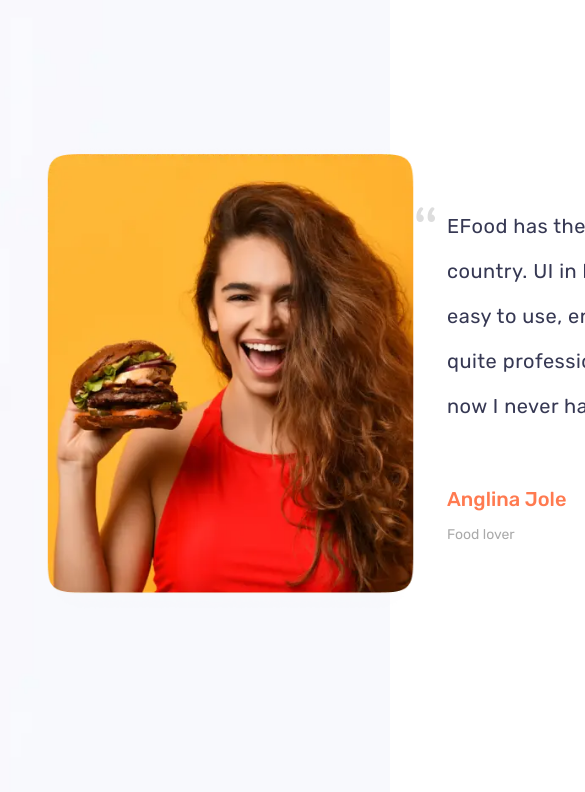
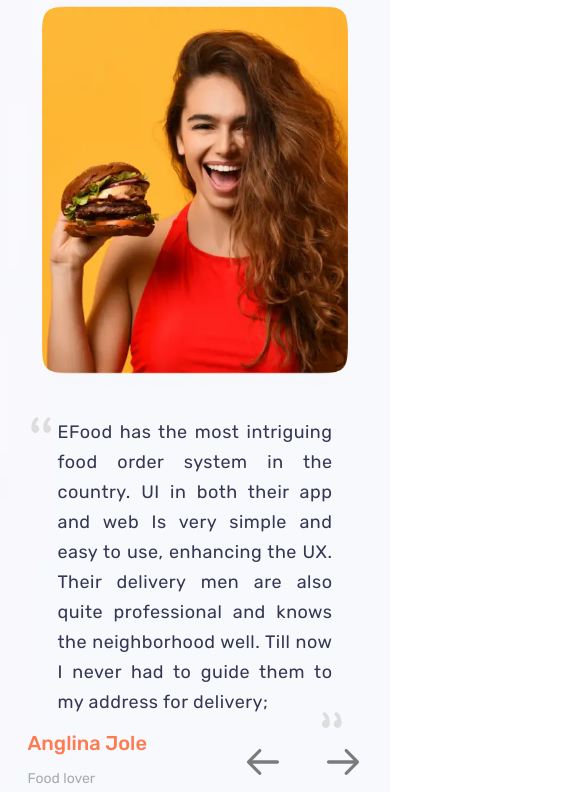
Before and after one commit to Max4297/EFood, a website: page app/index.html in a window 390 px wide. Shown: the part 6669-7461 px from the top of the page, 585 px wide, since content can reach past the window. Drawn offline with nearby package versions, Linux system fonts and the light colour scheme; files that its build step writes are made by us from their sources.

Commit message:
added adaptive for block review

```diff
--- a/app/index.html
+++ b/app/index.html
@@ -1251,7 +1251,9 @@
         <section class="reviews">
           <div class="container">
             <div class="reviews__inner">
-              <img class="reviews__img" src="../images/reviews.webp" />
+              <div class="reviews__image-wrraper">
+                <img class="reviews__img" src="../images/reviews.webp" />
+              </div>
               <div class="reviews__items">
                 <div class="reviews__item">
                   <p class="reviews__item-text">
--- a/app/scss/_media.scss
+++ b/app/scss/_media.scss
@@ -48,7 +48,7 @@
     }
   }
   .mobile-app {
-    padding: 75px 0;
+    padding: 50px 0;
     &__inner {
       flex-direction: column;
     }
@@ -77,6 +77,45 @@
     }
 
     &__link-google {
+    }
+  }
+  .reviews {
+    padding: 40px 0;
+    &__inner {
+      flex-wrap: wrap;
+      justify-content: center;
+      padding-right: 0;
+    }
+
+    &__img {
+    }
+
+    &__items {
+      padding-top: 0;
+    }
+
+    &__item {
+    }
+
+    &__item-text {
+      text-align: justify;
+      padding-bottom: 70px;
+      &::after {
+        bottom: 59px;
+        right: 0px;
+      }
+    }
+
+    &__item-author {
+    }
+
+    &__item-name {
+    }
+
+    &__item-post {
+    }
+    .slick-arrow {
+      bottom: 10px;
     }
   }
 }
@@ -209,6 +248,31 @@
   .top-food {
     padding: 30px 0 30px;
   }
+  .reviews {
+    &__inner {
+    }
+
+    &__img {
+    }
+
+    &__items {
+    }
+
+    &__item {
+    }
+
+    &__item-text {
+    }
+
+    &__item-author {
+    }
+
+    &__item-name {
+    }
+
+    &__item-post {
+    }
+  }
 }
 
 @media (max-width: 596px) {
@@ -252,15 +316,6 @@
     }
   }
   .top-food {
-    &__title {
-    }
-
-    &__items {
-    }
-
-    &__item {
-    }
-
     &__item-img {
       max-width: 280px;
     }
@@ -281,15 +336,7 @@
     }
   }
   .mobile-app {
-    padding: 75px 0;
-    &__inner {
-      flex-direction: column;
-    }
-
-    &__info {
-      order: 2;
-    }
-
+    padding: 20px 0;
     &__title {
       font-size: 24px;
       line-height: 30px;
@@ -299,17 +346,33 @@
       font-size: 16px;
       line-height: 24px;
     }
-
-    &__image-wrapper {
+  }
+  .reviews {
+    &__inner {
     }
 
-    &__wrapper-links {
+    &__img {
     }
 
-    &__image {
+    &__items {
+      max-width: 335px;
     }
 
-    &__link-google {
+    &__item {
+    }
+
+    &__item-text {
+      font-size: 18px;
+      line-height: 30px;
+    }
+
+    &__item-author {
+    }
+
+    &__item-name {
+    }
+
+    &__item-post {
     }
   }
 }
--- a/app/scss/style.scss
+++ b/app/scss/style.scss
@@ -511,7 +511,7 @@
     padding-right: 46px;
   }
 
-  &__img {
+  &__image-wrraper {
     max-width: 433px;
     max-height: 519px;
     object-fit: cover;
@@ -520,27 +520,6 @@
   &__items {
     padding-top: 65px;
     max-width: 573px;
-    max-height: 339px;
-    position: relative;
-
-    &::before,
-    &::after {
-      width: 57px;
-      height: 15px;
-      content: "";
-      position: absolute;
-    }
-
-    &::before {
-      background-image: url(../images/sprite.svg#quotes-left-icon);
-      left: -50px;
-      top: 68px;
-    }
-    &::after {
-      right: -50px;
-      bottom: 40px;
-      background-image: url(../images/sprite.svg#quotes-right-icon);
-    }
   }
 
   &__item {
@@ -548,12 +527,33 @@
     flex-direction: column;
     justify-content: space-between;
     min-height: 339px;
+    max-width: 573px;
   }
 
   &__item-text {
+    padding: 0 30px;
     line-height: 45px;
+    font-size: 20px;
     letter-spacing: 0.5px;
-    font-size: 20px;
+    position: relative;
+    &::before,
+    &::after {
+      width: 61px;
+      height: 16px;
+      content: "";
+      position: absolute;
+    }
+
+    &::before {
+      background-image: url(../images/sprite.svg#quotes-left-icon);
+      left: -17px;
+      top: 0;
+    }
+    &::after {
+      bottom: -20px;
+      right: 0px;
+      background-image: url(../images/sprite.svg#quotes-right-icon);
+    }
   }
 
   &__item-author {
@@ -575,7 +575,7 @@
 
   .slick-arrow {
     position: absolute;
-    bottom: -53px;
+    bottom: 100px;
   }
 
   &__slick-next,
```
Also changed, not shown: app/components/reviews.html (+3 -1 lines), app/images/stack/sprite.stack.html (+1 -1 lines).
